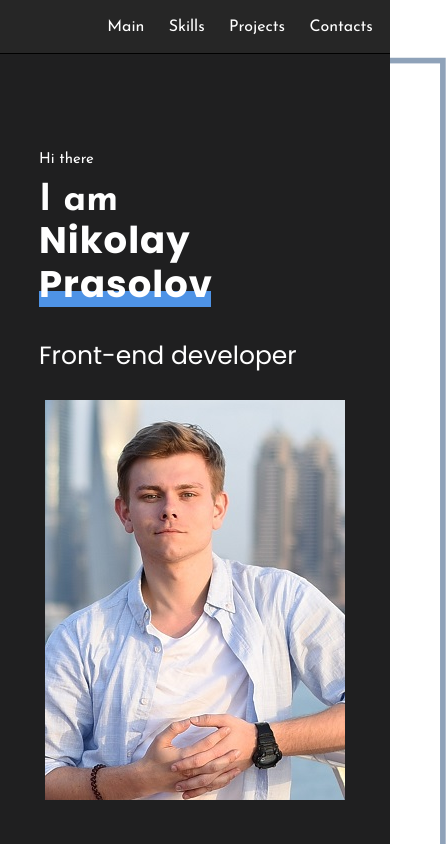
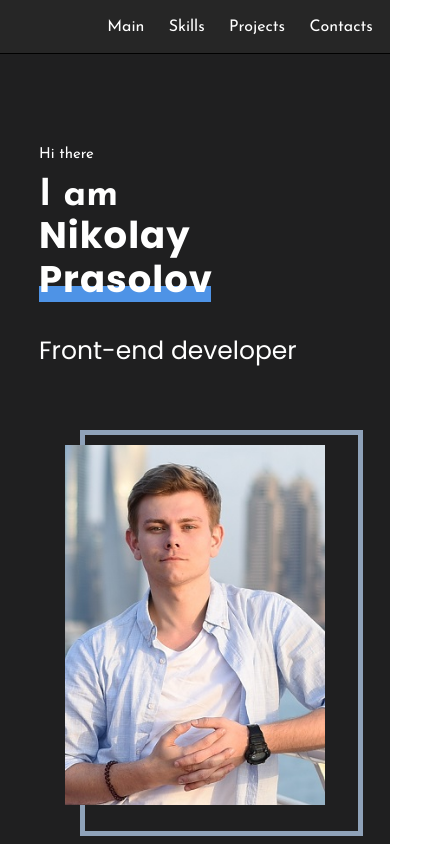
Before and after one commit to Nikolas-Bars/Portfolio, a React (Create React App) app: page / in a window 390 px wide. Shown: the top 844 px of the page, 446 px wide, since content can reach past the window. Built offline with nearby package versions, Linux system fonts and the light colour scheme.

Commit message:
main changed

```diff
--- a/src/Contacts/Contacts.js
+++ b/src/Contacts/Contacts.js
@@ -10,9 +10,9 @@ const Contacts = () => {
                 <Title title={'Contact'} />
 
                 <form className={s.form}>
-                    <input type={"text"} placeholder={'Name'}/>
-                    <input type={"text"} placeholder={'Password'}/>
-                    <textarea placeholder={'Your message'}/>
+                    <input type={"text"} className={s.formArea} placeholder={'Name'}/>
+                    <input type={"text"} className={s.formArea} placeholder={'E-mail'}/>
+                    <textarea placeholder={'Your message'} className={s.messageArea}/>
                     <button type={"submit"}>SEND MESSAGE</button>
                 </form>
 
--- a/src/Contacts/Contacts.module.scss
+++ b/src/Contacts/Contacts.module.scss
@@ -19,25 +19,29 @@
         .form{
             display: flex;
             flex-direction: column;
-            width: 280px;
-            height: 150px;
+            width: 100%;
+            min-height: 150px;
             justify-content: space-between;
             margin: 20px 0;
             align-items: center;
             input{
-                padding: 5px;
+                padding: 5px 15px;
                 width: 100%;
                 background-color: $bgSecondColor;
-                margin-bottom: 1px;
+                margin-bottom: 10px;
                 border: 1px solid #4a4a4a;
                 color: white;
             }
             textarea{
-                height: 50%;
+                height: 150px;
                 width: 100%;
                 background-color: $bgSecondColor;
                 border: 1px solid #4a4a4a;
                 color: white;
+                padding: 5px 15px;
+                @media screen and (max-width: 460px){
+                    height: 80px;
+                }
             }
             @media screen and (max-width: 370px){
                 width: 80%;
--- a/src/Main/Main.jsx
+++ b/src/Main/Main.jsx
@@ -19,7 +19,8 @@ const Main = () => {
                     </p>
             </div>
 
-                <div className={s.photo}><span className={s.photo1}/></div>
+                <div className={s.photo}>
+                    <div className={s.image}/></div>
 
             </div>
 
--- a/src/Main/Main.module.scss
+++ b/src/Main/Main.module.scss
@@ -79,26 +79,34 @@
     }
 
     .photo {
+      position: relative;
+      z-index: 1;
+      @media screen and (max-width: 954px) {
+        margin-top: 50px;
+      }
+      .image {
         width: 300px;
         height: 400px;
         background-image: url("../../src/assets/image/DSC_815131.jpg");
-      object-fit: cover;
-      span {
+        @include bgSettings();
+        background-position: 80% 0;
+        @media screen and (max-width: 600px) {
+          height: 360px;
+          width: 260px;
+          transition: .5s;
+        }
+        &:before{
+          content: '';
           position: absolute;
-        top: 0;
-        bottom: 0;
-        z-index: -9;
           height: 110%;
-        width: 104%;
+          width: 105%;
           border: 5px solid #8fa2b9;
-        transform: scale(1.13) translate(10%, 0px);
-        left: 0;
-        right: 0;
-        margin-left: 8%;
-        margin-top: -8%;
+          left: 15px;
+          top: -15px;
+          z-index: -1;
         }
       }
-
+    }
     @media screen and (max-width: 750px) {
       padding-top: 20px;
       padding-bottom: 20px;
@@ -109,7 +117,6 @@
       justify-content: center;
     }
   }
-
 }
 
 
--- a/src/Portfolio/Work/work.module.scss
+++ b/src/Portfolio/Work/work.module.scss
@@ -8,6 +8,7 @@
     align-items: center;
     text-align: center;
     background: $bgSecondColor;
+    margin-bottom: 20px;
     .imageContainer{
         width: 100%;
         height: 310px;
```
Lines whose indentation alone changed are shown as unchanged.
